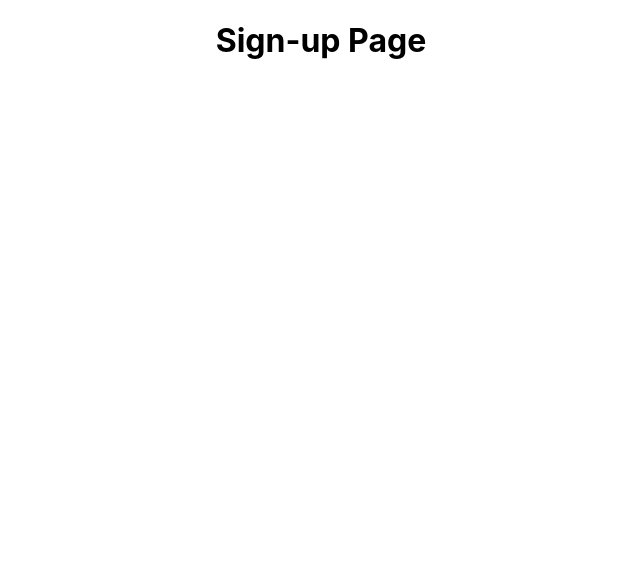
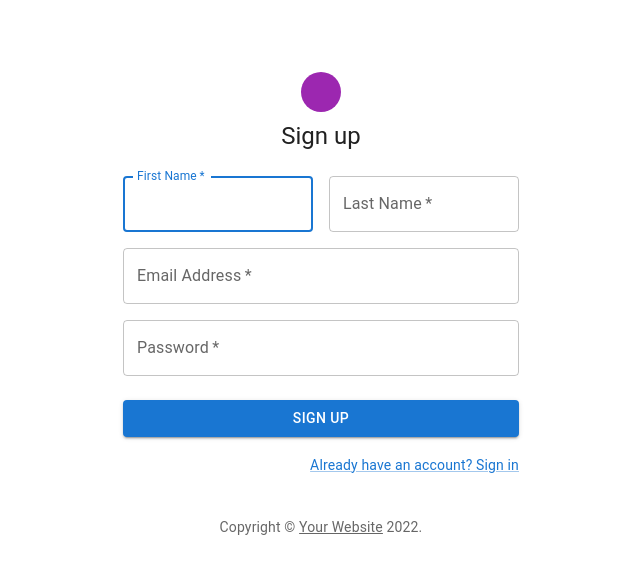
Before and after one commit to DarshilDholakia/bebright, a React (Create React App) app: page /signup in a window 1280 px wide. Shown: the top 574 px of the page, without its empty margins (319-959 px from the left). Built offline with nearby package versions, Linux system fonts and the light colour scheme.

Commit message:
login and signup pages started - minor edits left

```diff
--- a/src/App.js
+++ b/src/App.js
@@ -1,4 +1,3 @@
-import logo from '../src/assets/BeBright-Logo.png';
 import './App.css';
 import { Route, Link, Routes, Navigate } from 'react-router-dom';
 import { BrowserRouter } from 'react-router-dom';
@@ -12,9 +11,9 @@ function App() {
     <div className="App">
       <BrowserRouter>
         <Routes>
-          <Route exact path="/" element={<Timeline />} />
+          <Route exact path="/" element={<LoginPage />} />
           <Route exact path="/profile" element={<ProfilePage />} />
-          <Route exact path="/login" element={<LoginPage />} />
+          <Route exact path="/timeline" element={<Timeline />} />
           <Route exact path="/signup" element={<SignUpPage />} />
         </Routes>
       </BrowserRouter>
--- a/src/components/LoginPage.js
+++ b/src/components/LoginPage.js
@@ -1,7 +1,110 @@
-const LoginPage = () => {
-    return (
-        <h1>Login Page</h1>
-    )
+import * as React from 'react';
+import Avatar from '@mui/material/Avatar';
+import Button from '@mui/material/Button';
+import CssBaseline from '@mui/material/CssBaseline';
+import TextField from '@mui/material/TextField';
+import FormControlLabel from '@mui/material/FormControlLabel';
+import Checkbox from '@mui/material/Checkbox';
+import Link from '@mui/material/Link';
+import Grid from '@mui/material/Grid';
+import Box from '@mui/material/Box';
+import Typography from '@mui/material/Typography';
+import Container from '@mui/material/Container';
+import { createTheme, ThemeProvider } from '@mui/material/styles';
+import logo from '../assets/BeBrightLogo.png';
+
+function Copyright(props) {
+  return (
+    <Typography variant="body2" color="text.secondary" align="center" {...props}>
+      {'Copyright © '}
+      <Link color="inherit" href="https://mui.com/">
+        BeBright
+      </Link>{' '}
+      {new Date().getFullYear()}
+      {'.'}
+    </Typography>
+  );
 }
 
-export default LoginPage;
+const theme = createTheme();
+
+export default function SignIn() {
+  const handleSubmit = (event) => {
+    event.preventDefault();
+    const data = new FormData(event.currentTarget);
+    console.log({
+      email: data.get('email'),
+      password: data.get('password'),
+    });
+  };
+
+  return (
+    <ThemeProvider theme={theme}>
+      <Container component="main" maxWidth="xs">
+        <CssBaseline />
+        <Box
+          sx={{
+            marginTop: 8,
+            display: 'flex',
+            flexDirection: 'column',
+            alignItems: 'center',
+          }}
+        >
+          <Avatar sx={{ m: 1, bgcolor: 'secondary.main' }}>
+            <logo />
+          </Avatar>
+          <Typography component="h1" variant="h5">
+            Sign in
+          </Typography>
+          <Box component="form" onSubmit={handleSubmit} noValidate sx={{ mt: 1 }}>
+            <TextField
+              margin="normal"
+              required
+              fullWidth
+              id="email"
+              label="Email Address"
+              name="email"
+              autoComplete="email"
+              autoFocus
+            />
+            <TextField
+              margin="normal"
+              required
+              fullWidth
+              name="password"
+              label="Password"
+              type="password"
+              id="password"
+              autoComplete="current-password"
+            />
+            <FormControlLabel
+              control={<Checkbox value="remember" color="primary" />}
+              label="Remember me"
+            />
+            <Button
+              type="submit"
+              fullWidth
+              variant="contained"
+              sx={{ mt: 3, mb: 2 }}
+            >
+              Sign In
+            </Button>
+            <Grid container>
+              <Grid item xs>
+                <Link href="#" variant="body2">
+                  Forgot password?
+                </Link>
+              </Grid>
+              <Grid item>
+                <Link href="#" variant="body2">
+                  {"Don't have an account? Sign Up"}
+                </Link>
+              </Grid>
+            </Grid>
+          </Box>
+        </Box>
+        <Copyright sx={{ mt: 8, mb: 4 }} />
+      </Container>
+    </ThemeProvider>
+  );
+}
--- a/src/components/SignUpPage.js
+++ b/src/components/SignUpPage.js
@@ -1,7 +1,123 @@
-const SignUpPage = () => {
-    return (
-        <h1>Sign-up Page</h1>
-    )
+import * as React from 'react';
+import Avatar from '@mui/material/Avatar';
+import Button from '@mui/material/Button';
+import CssBaseline from '@mui/material/CssBaseline';
+import TextField from '@mui/material/TextField';
+import Link from '@mui/material/Link';
+import Grid from '@mui/material/Grid';
+import Box from '@mui/material/Box';
+import Typography from '@mui/material/Typography';
+import Container from '@mui/material/Container';
+import { createTheme, ThemeProvider } from '@mui/material/styles';
+import logo from '../assets/BeBrightLogo.png';
+
+function Copyright(props) {
+  return (
+    <Typography variant="body2" color="text.secondary" align="center" {...props}>
+      {'Copyright © '}
+      <Link color="inherit" href="https://mui.com/">
+        Your Website
+      </Link>{' '}
+      {new Date().getFullYear()}
+      {'.'}
+    </Typography>
+  );
 }
 
-export default SignUpPage;
+const theme = createTheme();
+
+export default function SignUp() {
+  const handleSubmit = (event) => {
+    event.preventDefault();
+    const data = new FormData(event.currentTarget);
+    console.log({
+      email: data.get('email'),
+      password: data.get('password'),
+    });
+  };
+
+  return (
+    <ThemeProvider theme={theme}>
+      <Container component="main" maxWidth="xs">
+        <CssBaseline />
+        <Box
+          sx={{
+            marginTop: 8,
+            display: 'flex',
+            flexDirection: 'column',
+            alignItems: 'center',
+          }}
+        >
+          <Avatar sx={{ m: 1, bgcolor: 'secondary.main' }}>
+            <logo />
+          </Avatar>
+          <Typography component="h1" variant="h5">
+            Sign up
+          </Typography>
+          <Box component="form" noValidate onSubmit={handleSubmit} sx={{ mt: 3 }}>
+            <Grid container spacing={2}>
+              <Grid item xs={12} sm={6}>
+                <TextField
+                  autoComplete="given-name"
+                  name="firstName"
+                  required
+                  fullWidth
+                  id="firstName"
+                  label="First Name"
+                  autoFocus
+                />
+              </Grid>
+              <Grid item xs={12} sm={6}>
+                <TextField
+                  required
+                  fullWidth
+                  id="lastName"
+                  label="Last Name"
+                  name="lastName"
+                  autoComplete="family-name"
+                />
+              </Grid>
+              <Grid item xs={12}>
+                <TextField
+                  required
+                  fullWidth
+                  id="email"
+                  label="Email Address"
+                  name="email"
+                  autoComplete="email"
+                />
+              </Grid>
+              <Grid item xs={12}>
+                <TextField
+                  required
+                  fullWidth
+                  name="password"
+                  label="Password"
+                  type="password"
+                  id="password"
+                  autoComplete="new-password"
+                />
+              </Grid>
+            </Grid>
+            <Button
+              type="submit"
+              fullWidth
+              variant="contained"
+              sx={{ mt: 3, mb: 2 }}
+            >
+              Sign Up
+            </Button>
+            <Grid container justifyContent="flex-end">
+              <Grid item>
+                <Link href="#" variant="body2">
+                  Already have an account? Sign in
+                </Link>
+              </Grid>
+            </Grid>
+          </Box>
+        </Box>
+        <Copyright sx={{ mt: 5 }} />
+      </Container>
+    </ThemeProvider>
+  );
+}
```
